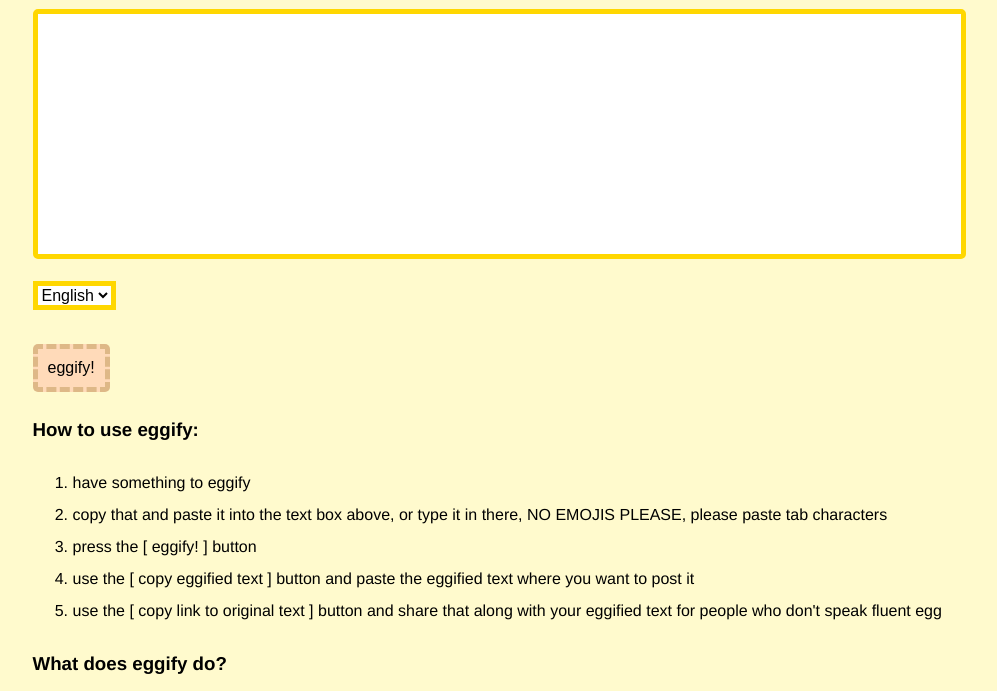
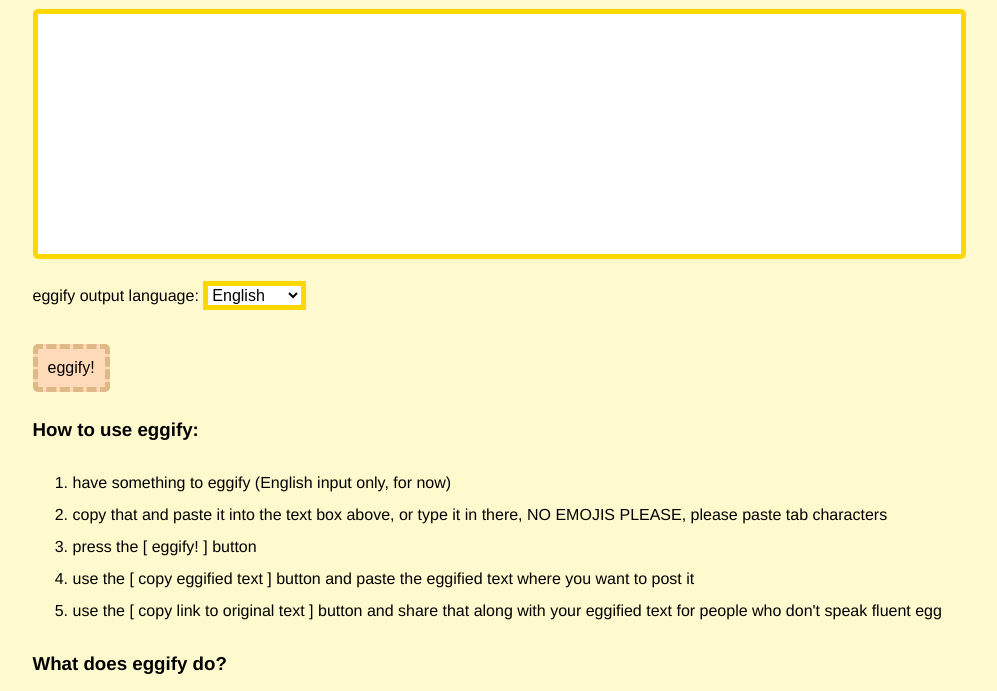
Before and after one commit to ad-egg/eggify, a Django app: page / in a window 1280 px wide. Shown: the part 259-950 px from the top of the page, without its empty margins (141-1138 px from the left). Run offline with Django 3.2, Linux system fonts and the light colour scheme; some libraries are stand-ins or nearby versions.

Commit message:
added languages

```diff
--- a/eggify/forms.py
+++ b/eggify/forms.py
@@ -7,4 +7,12 @@ from django import forms
 class InputForm(forms.Form):
     """a class InputForm"""
     your_input = forms.CharField(widget=forms.Textarea)
-    language = forms.ChoiceField(choices=[('English', 'English')])
+    language = forms.ChoiceField(choices=[
+            ('English', 'English'),
+            ('Spanish', 'Español'),
+            ('French', 'Français'),
+            ('hanzi', '漢字'),
+            ('Italian', 'Italiano'),
+            ('Latin', 'Latin'),
+            ('Portuguese', 'Português'),
+    ])
--- a/eggify/models.py
+++ b/eggify/models.py
@@ -19,8 +19,8 @@ class Eggnt(models.Model):
     # fields/columns in database
     id = models.CharField(max_length=255, default=str(uuid.uuid4()), primary_key=True, editable=False)
     created_at = models.DateTimeField('created at', default=timezone.now(), editable=False)
+    language = models.CharField(max_length=2, choices=LANGUAGE, default=ENGLISH)
     words = models.TextField(null=False, help_text='Enter text to be eggified!')
-    language = models.CharField(max_length=2, choices=LANGUAGE, default=ENGLISH)
 #    user_num = models.ForeignKey(User, on_delete=models.CASCADE, default=0)
 
     # metadata
--- a/eggify/templates/eggify/index.html
+++ b/eggify/templates/eggify/index.html
@@ -4,6 +4,7 @@
 <HTML lang="en">
 	<HEAD>
 		<META name="viewport" content="width=device-width, initial-scale=1, shrink-to-fit=no">
+		<META http-equiv="content-type" content="text/html; charset=utf-8">
 		<TITLE>Eggify</TITLE>
 		<LINK rel="stylesheet" type="text/css" href="{% static 'eggify/style.css' %}?{{ cache_id }}">
                 <SCRIPT type="text/javascript" src="/static/eggify/scripts.js"></SCRIPT>
@@ -26,6 +27,7 @@
 				<FORM action="egged/" method="post" accept-charset="utf-8">
 				{% csrf_token %}
 				{{ form.your_input|add_class:"yellow_egg" }}
+				eggify output language:
 				{{ form.language|add_class:"yellow_egg" }}
 				<br><br>
 				<BUTTON class={{ theme }}>eggify!</BUTTON>
@@ -34,7 +36,7 @@
 				<SECTION>
 				<H3>How to use eggify:</H3>
 				<OL>
-					<LI>have something to eggify</LI>
+					<LI>have something to eggify (English input only, for now)</LI>
 					<LI>copy that and paste it into the text box above, or type it in there, NO EMOJIS PLEASE, please paste tab characters</LI>
 					<LI>press the <SPAN>[ eggify! ]</SPAN> button</LI>
 					<LI>use the <SPAN>[ copy eggified text ]</SPAN> button and paste the eggified text where you want to post it</LI>
--- a/eggify/views.py
+++ b/eggify/views.py
@@ -50,7 +50,7 @@ def error_404(request, exception):
 
 def to_egg(words, language):
     """turns all the words into egg and every digit into 0"""
-    languages = {'English': 'egg'}
+    languages = {'English': 'egg', 'French': 'oeuf', 'Spanish': 'huevo', 'Latin': 'ovum', 'Portuguese': 'ovo', 'Italian': 'uovo', 'hanzi': '蛋'}
     egged = re.sub(r'[a-z|A-Z]+', languages[language], words)
     egged = re.sub(r'[1-9]', '0', egged)
     return egged
```
Also changed, not shown: eggify/migrations/0053_auto_20190618_0459.py (added).
